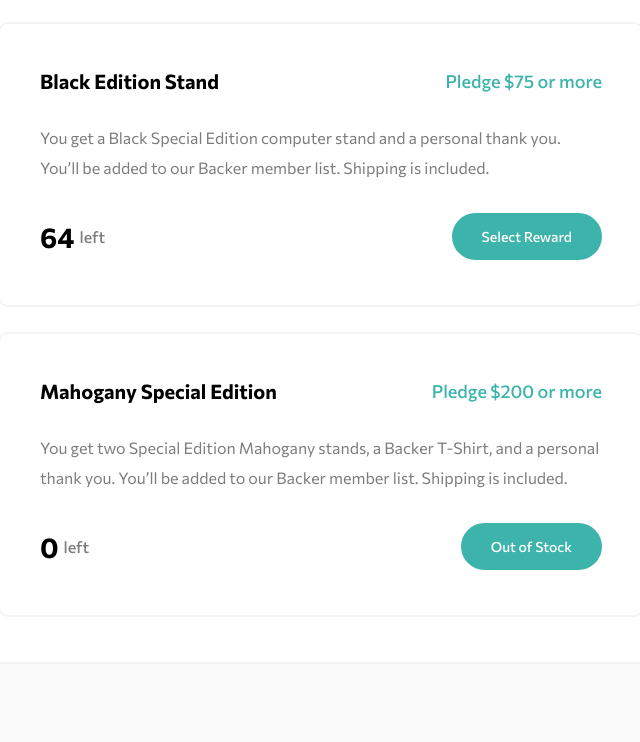
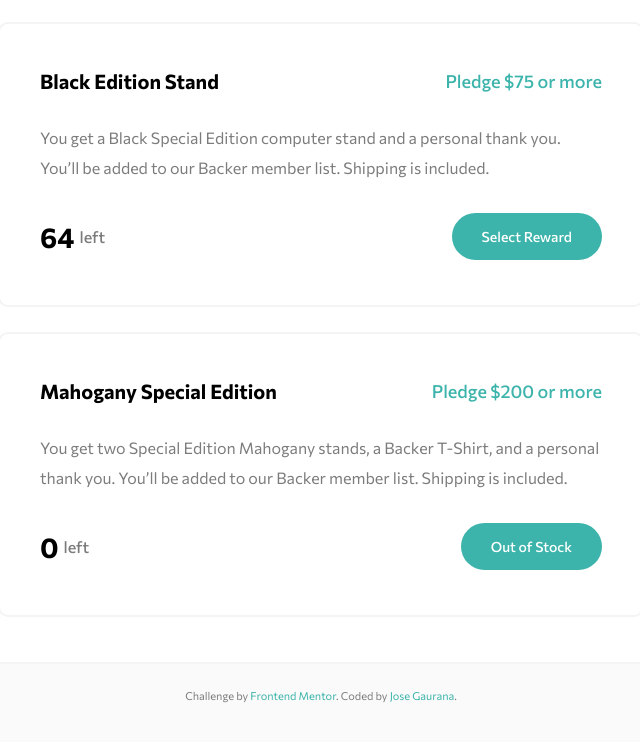
Before and after one commit to gauranajose/Crowdfunding-Product-Main-Page, a plain HTML site: page index.html in a window 1280 px wide. Shown: the part 1460-2202 px from the top of the page, without its empty margins (319-959 px from the left). Drawn offline with Linux system fonts and the light colour scheme.

Commit message:
sixth commit

```diff
--- a/index.html
+++ b/index.html
@@ -10,11 +10,6 @@
   <link rel="stylesheet" href="style.css">
   <title>Frontend Mentor | Crowdfunding product page</title>
   <script src="app.js" defer></script>
-  <!-- Feel free to remove these styles or customise in your own stylesheet 👍 -->
-  <style>
-    .attribution { font-size: 11px; text-align: center; }
-    .attribution a { color: hsl(228, 45%, 44%); }
-  </style>
 </head>
 <body>
 
@@ -113,7 +108,15 @@
           </li>
         </ul>
     </section>
+
+    <section>
+      <p class="attribution">
+        Challenge by <a href="https://www.frontendmentor.io?ref=challenge" target="_blank">Frontend Mentor</a>.
+        Coded by <a href="https://github.com/gauranajose">Jose Gaurana</a>.
+      </p>
+    </section>
   </main>
+
 
   <!-- Modal -->
   <div class="modal card">
@@ -234,104 +237,5 @@
   <!-- Overlay -->
   <div id="overlay"></div>
 
-  <!-- About
-  Discover
-  Get Started
-
-  Mastercraft Bamboo Monitor Riser
-  A beautiful & handcrafted monitor stand to reduce neck and eye strain.
-
-  Back this project
-  Bookmark
-
-  $89,914 of $100,000 backed
-  5,007 total backers
-  56 days left
-
-  About this project
-
-  The Mastercraft Bamboo Monitor Riser is a sturdy and stylish platform that elevates your screen
-  to a more comfortable viewing height. Placing your monitor at eye level has the potential to improve
-  your posture and make you more comfortable while at work, helping you stay focused on the task at hand.
-
-  Featuring artisan craftsmanship, the simplicity of design creates extra desk space below your computer
-  to allow notepads, pens, and USB sticks to be stored under the stand.
-
-  Bamboo Stand
-  Pledge $25 or more
-  You get an ergonomic stand made of natural bamboo. You've helped us launch our promotional campaign, and
-  you’ll be added to a special Backer member list.
-  101 left
-  Select Reward
-
-  Black Edition Stand
-  Pledge $75 or more
-  You get a Black Special Edition computer stand and a personal thank you. You’ll be added to our Backer
-  member list. Shipping is included.
-  64 left
-  Select Reward
-
-  Mahogany Special Edition
-  Pledge $200 or more
-  You get two Special Edition Mahogany stands, a Backer T-Shirt, and a personal thank you. You’ll be added
-  to our Backer member list. Shipping is included.
-  0 left
-  Out of Stock -->
-
-  <!-- Selection modal start -->
-
-  <!-- Back this project
-  Want to support us in bringing Mastercraft Bamboo Monitor Riser out in the world?
-
-  Pledge with no reward
-  Choose to support us without a reward if you simply believe in our project. As a backer,
-  you will be signed up to receive product updates via email.
-
-  Bamboo Stand
-  Pledge $25 or more
-  You get an ergonomic stand made of natural bamboo. You've helped us launch our promotional campaign, and
-  you’ll be added to a special Backer member list.
-  101 left -->
-
-  <!-- Selected pledge start -->
-  <!-- Enter your pledge
-  $25
-  Continue -->
-  <!-- Selected pledge end -->
-
-  <!-- Black Edition Stand
-  Pledge $75 or more
-  You get a Black Special Edition computer stand and a personal thank you. You’ll be added to our Backer
-  member list. Shipping is included.
-  64 left -->
-
-  <!-- Selected pledge start -->
-  <!-- Enter your pledge
-  $75
-  Continue -->
-  <!-- Selected pledge end -->
-
-  <!-- Mahogany Special Edition
-  Pledge $200 or more
-  You get two Special Edition Mahogany stands, a Backer T-Shirt, and a personal thank you. You’ll be added
-  to our Backer member list. Shipping is included.
-  0 left -->
-
-  <!-- Selected pledge  start -->
-  <!-- Enter your pledge
-  $200
-  Continue -->
-  <!-- Selected pledge end -->
-
-  <!-- Selection modal end -->
-
-  <!-- Success modal start -->
-
-  <!-- Thanks for your support!
-  Your pledge brings us one step closer to sharing Mastercraft Bamboo Monitor Riser worldwide. You will get
-  an email once our campaign is completed.
-  Got it! -->
-
-  <!-- Success modal end -->
 </body>
 </html>
--- a/style.css
+++ b/style.css
@@ -515,6 +515,10 @@ main {
     display: none;
 }
 
+/* Attributtion */
+.attribution { font-size: 11px; text-align: center; }
+.attribution a { color: #3CB4AA; }
+
 /* Media Queries */
 @media(max-width: 760px) {
     :root {
```
